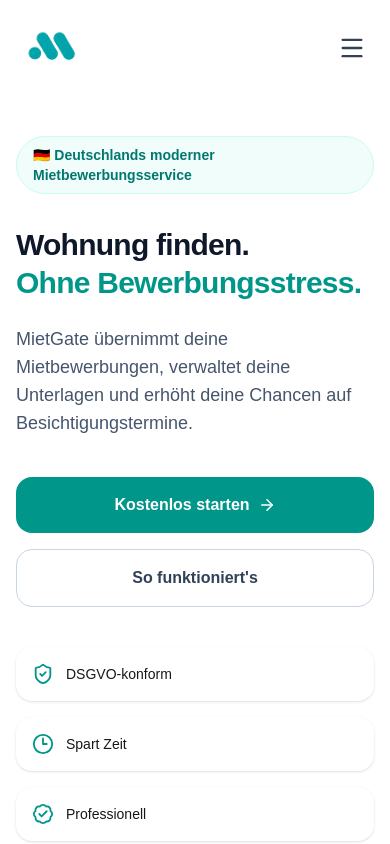
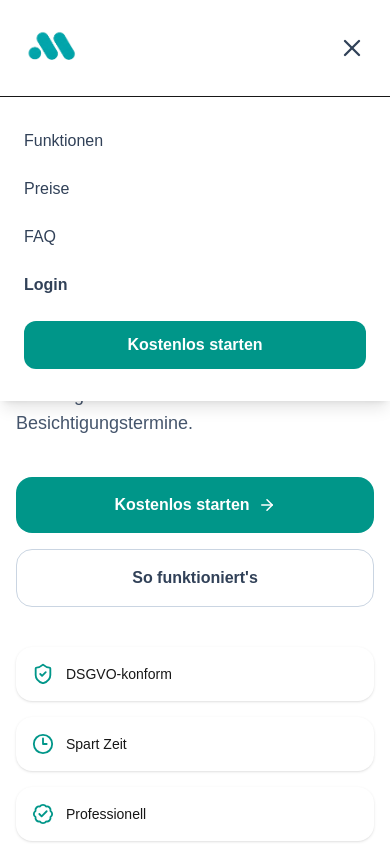
Before and after one commit to MietGate/mietgate-service, a Next.js app: page / in a window 390 px wide. Both pictures are taken after a click on the button "Menü öffnen". Shown: the top 844 px of the page. Built offline with nearby package versions, Linux system fonts and the light colour scheme.

Commit message:
Fix mobile navbar navigation

```diff
--- a/src/app/components/Navbar.tsx
+++ b/src/app/components/Navbar.tsx
@@ -1,19 +1,29 @@
 "use client";
 
+import { useState } from "react";
 import Link from "next/link";
 import Image from "next/image";
-import { Menu } from "lucide-react";
+import { Menu, X } from "lucide-react";
+
 
 export default function Navbar() {
+
+  const [open, setOpen] = useState(false);
+
+
   return (
+
     <header className="relative z-50 bg-white">
 
       <div className="mx-auto flex max-w-7xl items-center justify-between px-6 py-5">
 
+
         <Link
           href="/"
           className="flex items-center"
+          onClick={() => setOpen(false)}
         >
+
           <Image
             src="/logo-transparent.png"
             alt="MietGate Logo"
@@ -22,7 +32,9 @@
             priority
             className="h-14 w-auto object-contain"
           />
+
         </Link>
+
 
 
         <nav className="hidden items-center gap-10 md:flex">
@@ -34,12 +46,14 @@
             Funktionen
           </Link>
 
+
           <Link
             href="#preise"
             className="text-sm font-medium text-slate-600 transition hover:text-teal-600"
           >
             Preise
           </Link>
+
 
           <Link
             href="#faq"
@@ -52,7 +66,9 @@
 
 
 
+
         <div className="hidden items-center gap-5 md:flex">
+
 
           <Link
             href="/login"
@@ -66,6 +82,7 @@
           >
             Login
           </Link>
+
 
 
           <Link
@@ -85,23 +102,132 @@
             Kostenlos starten
           </Link>
 
+
         </div>
+
+
 
 
 
         <button
           className="md:hidden"
           aria-label="Menü öffnen"
+          onClick={() => setOpen(!open)}
         >
-          <Menu
-            size={28}
-            className="text-slate-700"
-          />
+
+          {open ? (
+
+            <X
+              size={28}
+              className="text-slate-700"
+            />
+
+          ) : (
+
+            <Menu
+              size={28}
+              className="text-slate-700"
+            />
+
+          )}
+
         </button>
+
 
 
       </div>
 
+
+
+
+
+      {open && (
+
+        <div className="
+          absolute
+          left-0
+          right-0
+          top-full
+          border-t
+          bg-white
+          px-6
+          py-8
+          shadow-lg
+          md:hidden
+        ">
+
+
+          <div className="flex flex-col gap-6">
+
+
+            <Link
+              href="#funktionen"
+              onClick={() => setOpen(false)}
+              className="font-medium text-slate-700"
+            >
+              Funktionen
+            </Link>
+
+
+
+            <Link
+              href="#preise"
+              onClick={() => setOpen(false)}
+              className="font-medium text-slate-700"
+            >
+              Preise
+            </Link>
+
+
+
+            <Link
+              href="#faq"
+              onClick={() => setOpen(false)}
+              className="font-medium text-slate-700"
+            >
+              FAQ
+            </Link>
+
+
+
+            <Link
+              href="/login"
+              onClick={() => setOpen(false)}
+              className="font-semibold text-slate-700"
+            >
+              Login
+            </Link>
+
+
+
+            <Link
+              href="/start"
+              onClick={() => setOpen(false)}
+              className="
+                rounded-xl
+                bg-teal-600
+                px-6
+                py-3
+                text-center
+                font-semibold
+                text-white
+              "
+            >
+              Kostenlos starten
+            </Link>
+
+
+
+          </div>
+
+
+        </div>
+
+      )}
+
+
     </header>
+
   );
+
 }
```
Also changed, not shown: src/components/hero/HeroContent.tsx (line endings or trailing spaces).
